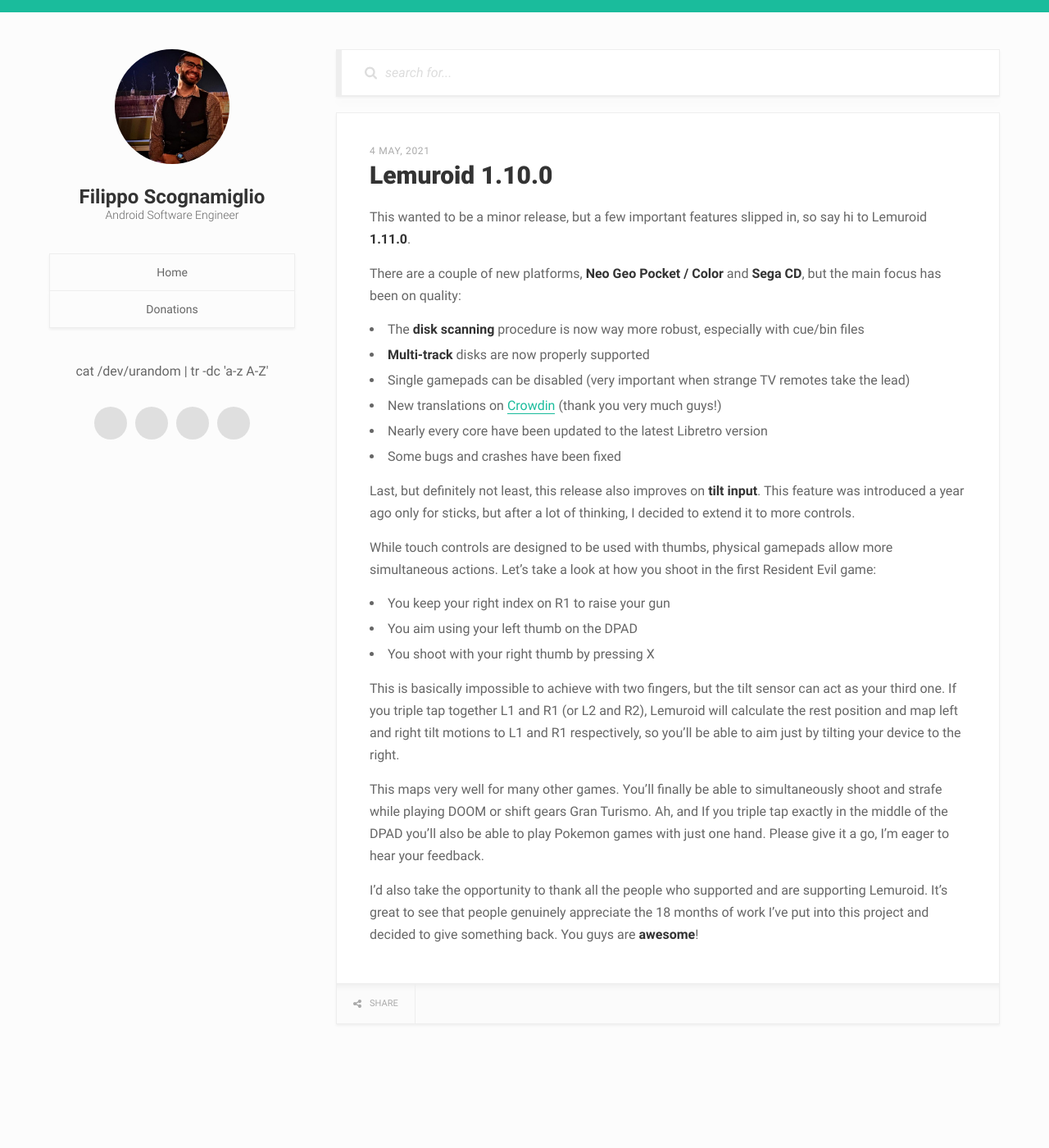
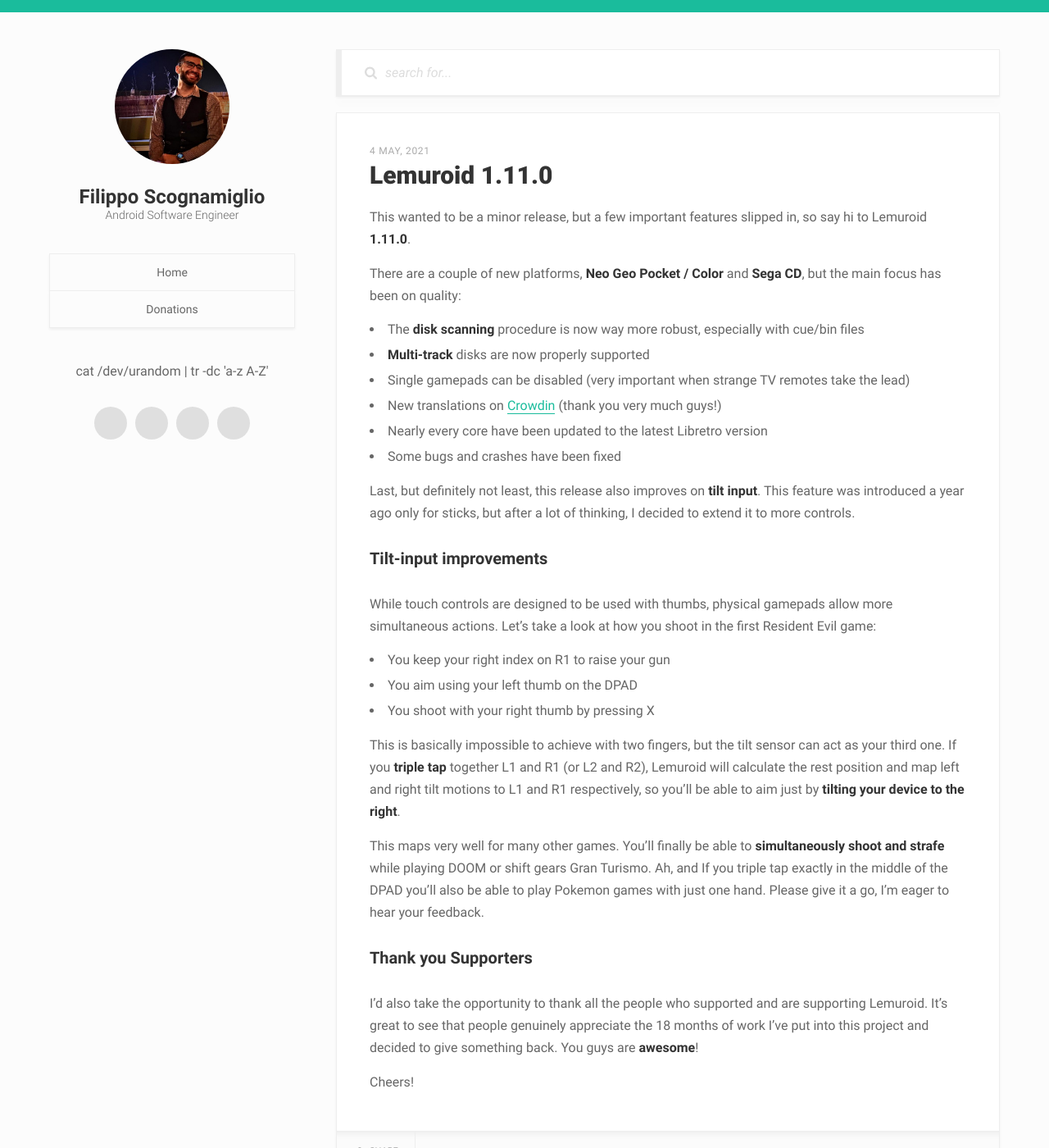
Before and after one commit to Swordfish90/swordfish90.github.io, a Jekyll site: the page built from _posts/2021-05-04-lemuroid-1-11-0.md, in a window 1280 px wide and 1400 px high. Shown: the whole window at 82% size. Built offline with Jekyll 4.4.1, drawn with Linux system fonts in a browser that asks for light colours.

Commit message:
Some improvements.

```diff
--- a/_posts/2021-05-04-lemuroid-1-11-0.md
+++ b/_posts/2021-05-04-lemuroid-1-11-0.md
@@ -1,5 +1,5 @@
 ---
-title: Lemuroid 1.10.0
+title: Lemuroid 1.11.0
 layout: post
 date: 2021/05/04 10:30:00
 image: https://raw.githubusercontent.com/Swordfish90/Lemuroid/master/lemuroid-app/icon/lemuroid_web.png
@@ -19,13 +19,19 @@
 
 Last, but definitely not least, this release also improves on **tilt input**. This feature was introduced a year ago only for sticks, but after a lot of thinking, I decided to extend it to more controls.
 
+#### Tilt-input improvements ####
+
 While touch controls are designed to be used with thumbs, physical gamepads allow more simultaneous actions. Let’s take a look at how you shoot in the first Resident Evil game:
 * You keep your right index on R1 to raise your gun
 * You aim using your left thumb on the DPAD
 * You shoot with your right thumb by pressing X
 
-This is basically impossible to achieve with two fingers, but the tilt sensor can act as your third one. If you triple tap together L1 and R1 (or L2 and R2), Lemuroid will calculate the rest position and map left and right tilt motions to L1 and R1 respectively, so you’ll be able to aim just by tilting your device to the right.
+This is basically impossible to achieve with two fingers, but the tilt sensor can act as your third one. If you **triple tap** together L1 and R1 (or L2 and R2), Lemuroid will calculate the rest position and map left and right tilt motions to L1 and R1 respectively, so you’ll be able to aim just by **tilting your device to the right**.
 
-This maps very well for many other games. You’ll finally be able to simultaneously shoot and strafe while playing DOOM or shift gears Gran Turismo. Ah, and If you triple tap exactly in the middle of the DPAD you’ll also be able to play Pokemon games with just one hand. Please give it a go, I’m eager to hear your feedback.
+This maps very well for many other games. You’ll finally be able to **simultaneously shoot and strafe** while playing DOOM or shift gears Gran Turismo. Ah, and If you triple tap exactly in the middle of the DPAD you’ll also be able to play Pokemon games with just one hand. Please give it a go, I’m eager to hear your feedback.
+
+#### Thank you Supporters ####
 
 I’d also take the opportunity to thank all the people who supported and are supporting Lemuroid. It’s great to see that people genuinely appreciate the 18 months of work I’ve put into this project and decided to give something back. You guys are **awesome**!
+
+Cheers!
```
